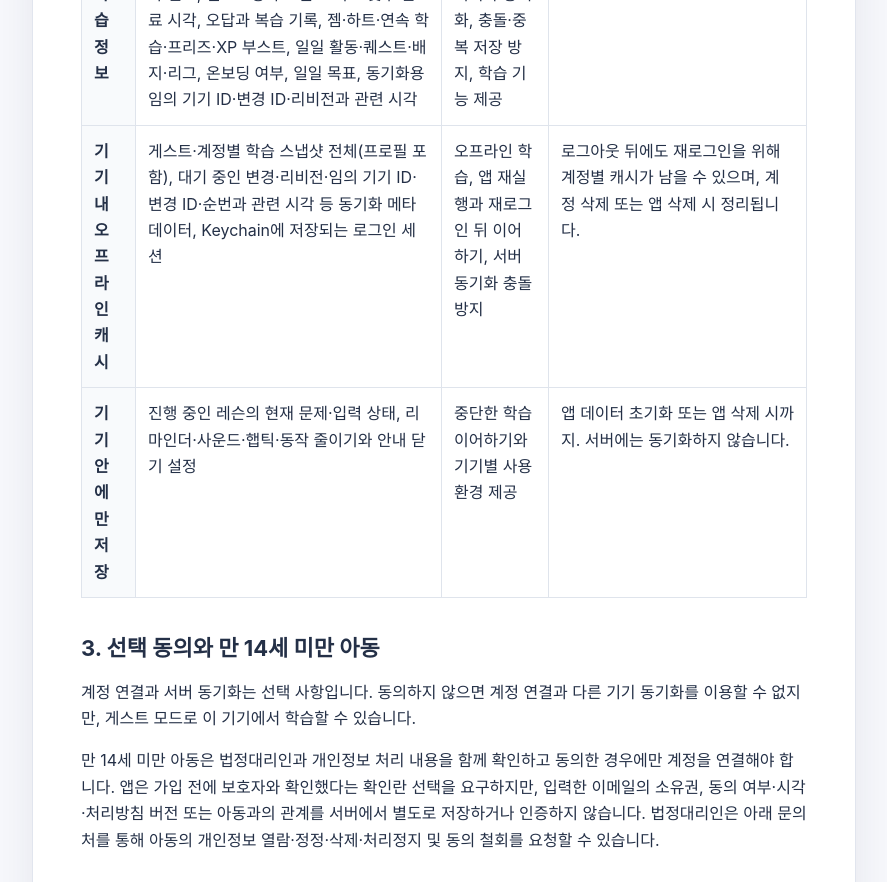
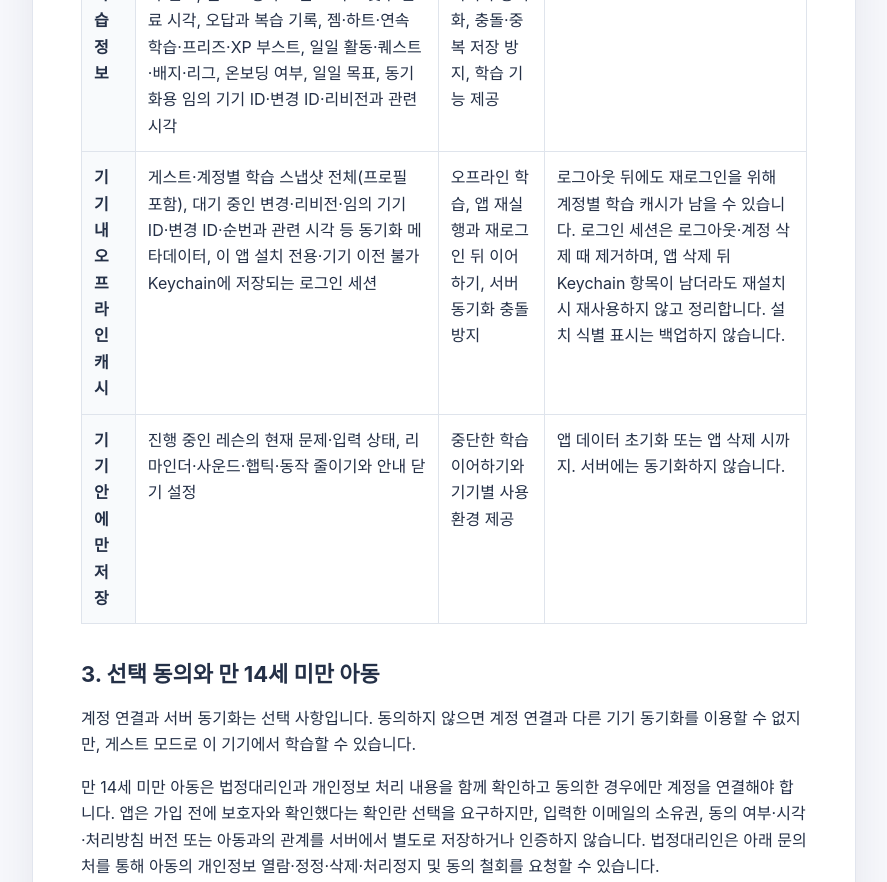
Before and after one commit to johnlee92/mathlingo-privacy, a plain HTML site: page index.html in a window 1280 px wide. Shown: the part 1120-2002 px from the top of the page, without its empty margins (196-1083 px from the left). Drawn offline with Linux system fonts and the light colour scheme.

Commit message:
Clarify install-bound authentication session storage

```diff
--- a/index.html
+++ b/index.html
@@ -98,9 +98,9 @@
             </tr>
             <tr>
               <th>기기 내 오프라인 캐시</th>
-              <td>게스트·계정별 학습 스냅샷 전체(프로필 포함), 대기 중인 변경·리비전·임의 기기 ID·변경 ID·순번과 관련 시각 등 동기화 메타데이터, Keychain에 저장되는 로그인 세션</td>
+              <td>게스트·계정별 학습 스냅샷 전체(프로필 포함), 대기 중인 변경·리비전·임의 기기 ID·변경 ID·순번과 관련 시각 등 동기화 메타데이터, 이 앱 설치 전용·기기 이전 불가 Keychain에 저장되는 로그인 세션</td>
               <td>오프라인 학습, 앱 재실행과 재로그인 뒤 이어하기, 서버 동기화 충돌 방지</td>
-              <td>로그아웃 뒤에도 재로그인을 위해 계정별 캐시가 남을 수 있으며, 계정 삭제 또는 앱 삭제 시 정리됩니다.</td>
+              <td>로그아웃 뒤에도 재로그인을 위해 계정별 학습 캐시가 남을 수 있습니다. 로그인 세션은 로그아웃·계정 삭제 때 제거하며, 앱 삭제 뒤 Keychain 항목이 남더라도 재설치 시 재사용하지 않고 정리합니다. 설치 식별 표시는 백업하지 않습니다.</td>
             </tr>
             <tr>
               <th>기기 안에만 저장</th>
@@ -142,6 +142,7 @@
         <h2>6. 삭제와 권리 행사</h2>
         <ul>
           <li>로그아웃하면 해당 기기의 Keychain 로그인 세션을 제거하고 게스트 화면으로 전환합니다. 서버 계정·학습 정보와 이 기기의 계정별 오프라인 캐시·동기화 메타데이터는 유지되며, 같은 계정으로 다시 인증하기 전에는 표시하지 않습니다.</li>
+          <li>로그인 세션은 현재 기기와 앱 설치에만 묶어 저장하며 백업이나 다른 기기로 이전하지 않습니다. 앱 삭제 뒤 Keychain 항목이 남더라도 재설치 때 이전 세션을 자동으로 복원하지 않습니다.</li>
           <li>앱의 계정 삭제에서 현재 비밀번호로 다시 로그인하면 Supabase 계정과 연결된 서버 학습 정보 및 해당 기기의 계정별 프로필·학습 캐시를 삭제합니다.</li>
           <li>리마인더·사운드·햅틱·동작 줄이기 같은 기기 설정은 계정 삭제 후에도 남을 수 있으며 앱 삭제로 지울 수 있습니다.</li>
           <li>열람·정정·삭제·처리정지·동의 철회 요청은 <a href="mailto:ubergriden@gmail.com">ubergriden@gmail.com</a>으로 접수할 수 있습니다. 요청자 본인 또는 정당한 법정대리인인지 확인할 수 있습니다.</li>
```
